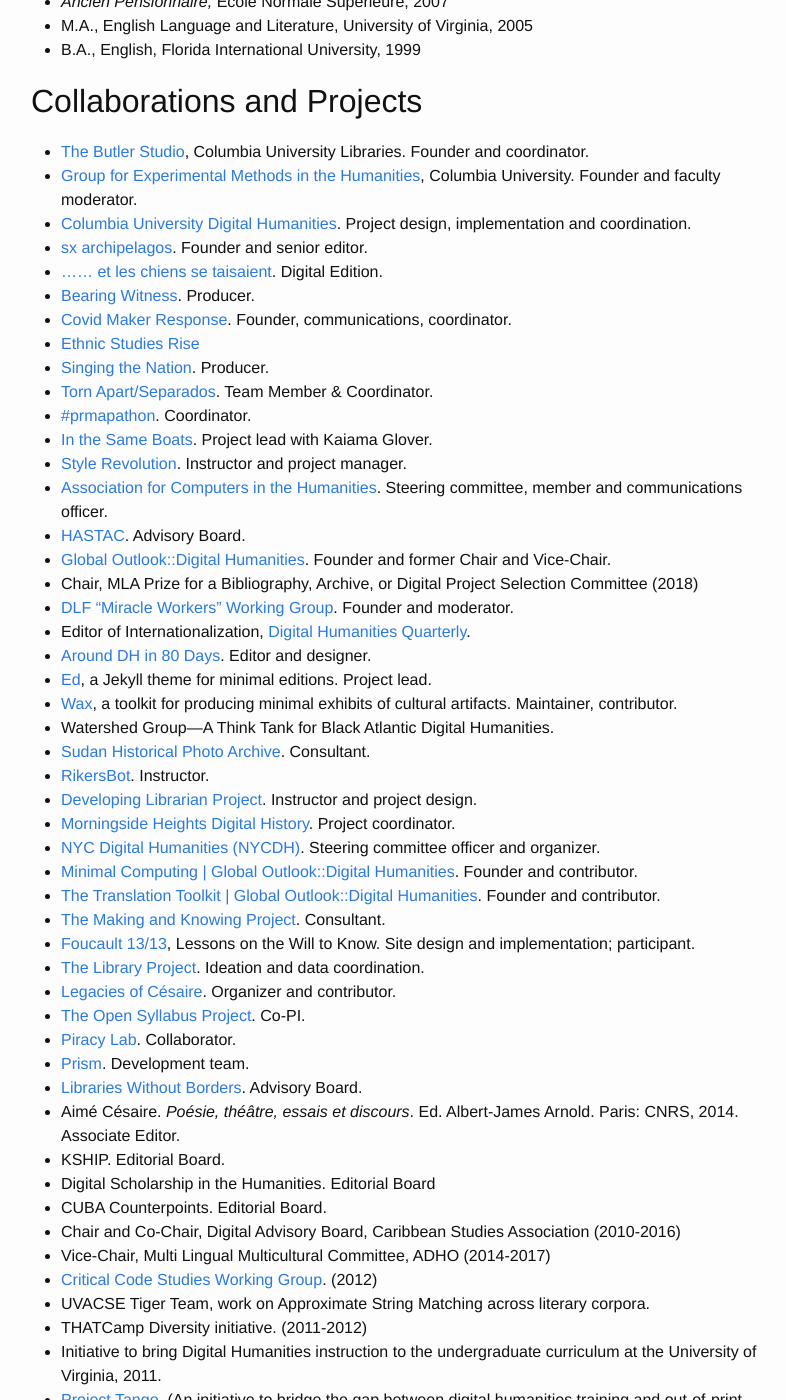
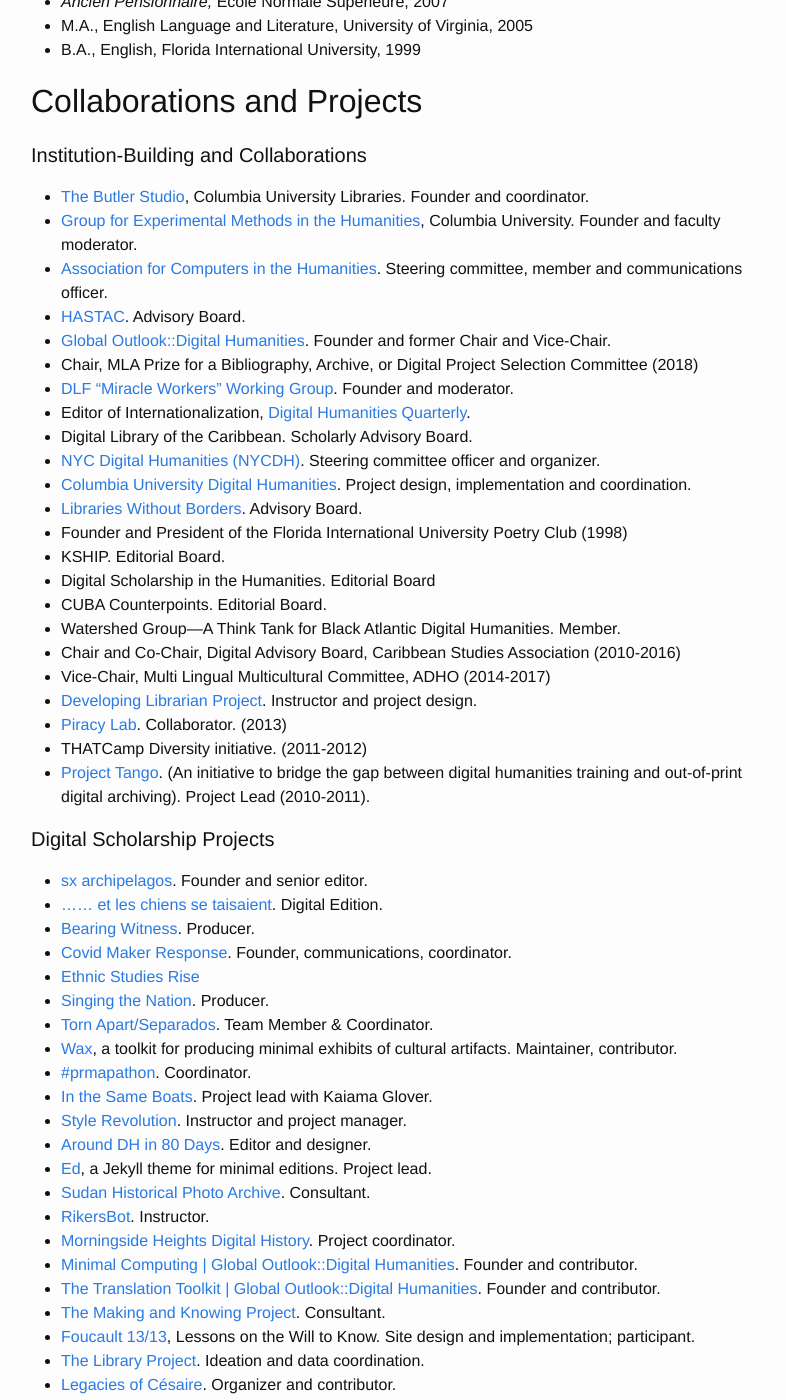
Before and after one commit to elotroalex/elotroalex, a Jekyll site: the page built from bio.md, in a window 1280 px wide and 1400 px high, scrolled down 630 px. Shown: the whole window, without its empty margins (239-1025 px from the left). Built offline with Jekyll 4.4.1, drawn with Linux system fonts in a browser that asks for light colours; some of the changed text lies outside the part shown.

Commit message:
updated CV

```diff
--- a/bio.md
+++ b/bio.md
@@ -25,9 +25,34 @@
 Collaborations and Projects
 ---------------------------
 
+#### Institution-Building and Collaborations
+
 - [The Butler Studio](https://studio.cul.columbia.edu/), Columbia University Libraries. Founder and coordinator.
 - [Group for Experimental Methods in the Humanities](http://xpmeth.plaintext.io/), Columbia University. Founder and faculty moderator.
+- [Association for Computers in the Humanities](http://ach.org/). Steering committee, member and communications officer.
+- [HASTAC](https://www.hastac.org/). Advisory Board.
+- [Global Outlook::Digital Humanities](http://globaloutlookdh.org). Founder and former Chair and Vice-Chair.
+- Chair, MLA Prize for a Bibliography, Archive, or Digital Project Selection Committee (2018)
+- [DLF "Miracle Workers" Working Group](https://www.diglib.org/groups/miracle-workers-working-group/). Founder and moderator.
+- Editor of Internationalization, [Digital Humanities Quarterly](http://www.digitalhumanities.org/dhq/).
+- Digital Library of the Caribbean. Scholarly Advisory Board.
+- [NYC Digital Humanities (NYCDH)](http://nycdh.org/). Steering committee officer and organizer.
 - [Columbia University Digital Humanities](https://digitalhumanities.columbia.edu/). Project design, implementation and coordination.
+- [Libraries Without Borders](https://www.librarieswithoutborders.org/). Advisory Board.
+- Founder and President of the Florida International University Poetry Club (1998)
+- KSHIP. Editorial Board.
+- Digital Scholarship in the Humanities. Editorial Board
+- CUBA Counterpoints. Editorial Board.
+- Watershed Group---A Think Tank for Black Atlantic Digital Humanities. Member.
+- Chair and Co-Chair, Digital Advisory Board, Caribbean Studies Association (2010-2016)
+- Vice-Chair, Multi Lingual Multicultural Committee, ADHO (2014-2017)
+- [Developing Librarian Project](http://www.developinglibrarian.org/). Instructor and project design.
+- [Piracy Lab](http://piracylab.org/ "Piracy Lab"). Collaborator. (2013)
+- THATCamp Diversity initiative. (2011-2012)
+- [Project Tango](http://uvatango.wordpress.com). (An initiative to bridge the gap between digital humanities training and out-of-print digital archiving). Project Lead (2010-2011).
+
+#### Digital Scholarship Projects
+
 - [sx archipelagos](http://smallaxe.net/sxarchipelagos/). Founder and senior editor.
 - [...... et les chiens se taisaient](http://cesaire.elotroalex.com/chiens/). Digital Edition.
 - [Bearing Witness](https://bearingwitness.github.io/). Producer.
@@ -35,24 +60,15 @@
 - [Ethnic Studies Rise](https://ethnicrise.github.io/)
 - [Singing the Nation](http://singingthenation.com/). Producer.
 - [Torn Apart/Separados](http://xpmethod.plaintext.in/torn-apart/). Team Member & Coordinator.
+- [Wax](https://minicomp.github.io/wax/), a toolkit for producing minimal exhibits of cultural artifacts. Maintainer, contributor.
 - [#prmapathon](http://xpmethod.plaintext.in/events/puerto-rico-mapathon.html). Coordinator.
 - [In the Same Boats](http://sameboats.org). Project lead with Kaiama Glover.
 - [Style Revolution](https://stylerevolution.github.io/). Instructor and project manager.
-- [Association for Computers in the Humanities](http://ach.org/). Steering committee, member and communications officer.
-- [HASTAC](https://www.hastac.org/). Advisory Board.
-- [Global Outlook::Digital Humanities](http://globaloutlookdh.org). Founder and former Chair and Vice-Chair.
-- Chair, MLA Prize for a Bibliography, Archive, or Digital Project Selection Committee (2018)
-- [DLF "Miracle Workers" Working Group](https://www.diglib.org/groups/miracle-workers-working-group/). Founder and moderator.
-- Editor of Internationalization, [Digital Humanities Quarterly](http://www.digitalhumanities.org/dhq/).
 - [Around DH in 80 Days](http://www.arounddh.org). Editor and designer.
 - [Ed](http://elotroalex.github.io/ed/), a Jekyll theme for minimal editions. Project lead.
-- [Wax](https://minicomp.github.io/wax/), a toolkit for producing minimal exhibits of cultural artifacts. Maintainer, contributor.
-- Watershed Group---A Think Tank for Black Atlantic Digital Humanities.
 - [Sudan Historical Photo Archive](http://sudanphoto.uofk.edu/). Consultant.
 - [RikersBot](https://twitter.com/rikersbot). Instructor.
-- [Developing Librarian Project](http://www.developinglibrarian.org/). Instructor and project design.
 - [Morningside Heights Digital History](https://mhdh.library.columbia.edu/). Project coordinator.
-- [NYC Digital Humanities (NYCDH)](http://nycdh.org/). Steering committee officer and organizer.
 - [Minimal Computing \| Global Outlook::Digital Humanities](http://go-dh.github.io/mincomp/). Founder and contributor.
 - [The Translation Toolkit \| Global Outlook::Digital Humanities](http://go-dh.github.io/translation-toolkit/). Founder and contributor.
 - [The Making and Knowing Project](http://www.makingandknowing.org/). Consultant.
@@ -60,24 +76,17 @@
 - [The Library Project](http://spatialinformationdesignlab.org/library/). Ideation and data coordination.
 - [Legacies of Césaire](http://cesairelegacies.cdrs.columbia.edu/). Organizer and contributor.
 - [The Open Syllabus Project](http://opensyllabusproject.org/). Co-PI.
-- [Piracy Lab](http://piracylab.org/ "Piracy Lab"). Collaborator.
 - [Prism](http://praxis.scholarslab.org/ "Prism"). Development team.
-- [Libraries Without Borders](https://www.librarieswithoutborders.org/). Advisory Board.
-- Aimé Césaire. *Poésie, théâtre, essais et discours*. Ed. Albert-James Arnold. Paris: CNRS, 2014. Associate Editor.
-- KSHIP. Editorial Board.
-- Digital Scholarship in the Humanities. Editorial Board
-- CUBA Counterpoints. Editorial Board.
-- Chair and Co-Chair, Digital Advisory Board, Caribbean Studies Association (2010-2016)
-- Vice-Chair, Multi Lingual Multicultural Committee, ADHO (2014-2017)
 - [Critical Code Studies Working Group](http://haccslab.com/?page_id=174). (2012)
-- UVACSE Tiger Team, work on Approximate String Matching across literary corpora.
-- THATCamp Diversity initiative. (2011-2012)
 - Initiative to bring Digital Humanities instruction to the undergraduate curriculum at the University of Virginia, 2011.
-- [Project Tango](http://uvatango.wordpress.com). (An initiative to bridge the gap between digital humanities training and out-of-print digital archiving). Project Lead (2010-2011).
 - Editor of the e-text edition of Alexander Exquemelin's Bucaneers of America. University of Virginia e-text center (2005)
+
+#### Service
+
+- Diversity & Inclusion Committee, Columbia University Libraries (2017-2019)
+- Digital Centers Committee, Columbia University Libraries (2012-2016)
 - Translator for the Student Interpreter Service Initiative at the University of Virginia Hospital (2004).
-- Translator for *Callaloo's* “Cuban Issue.” December 2000
-- Founder and President of the Florida International University Poetry Club (1998)
+
 
 Grants, Honors and Awards
 -------------------------
@@ -91,6 +100,7 @@
 -   [HASTAC](http://hastac.org/) fellow, 2011-2012
 -   Scholars' Lab [Praxis Program](http://praxis.scholarslab.org/ "Praxis Program") Cohort, 2011-2012
 -   University of Virginia Library [Scholars' Lab Fellow](http://www2.lib.virginia.edu/scholarslab/about/fellows.html "Scholars Lab Fellow"), 2010-2012
+- UVACSE Tiger Team, work on Approximate String Matching across literary corpor. 2011
 -   [NINES](http://www.nines.org/) (Networked Infrastructure for Nineteenth-Century Electronic Scholarship) Fellow, summer-fall 2010; fall 2011-spring 2012
 -   [SHANTI](http://shanti.virginia.edu/) (Sciences, Humanities & Arts Network of Technological Initiatives) Cohorts Fellowship Program to provide programming assistance for the *Et les chiens se taisaient* digital archive, 2009-2010.
 -   University of Virginia ENS Fellowship to cover a year of study at the *Ecole Normale Supérieure* in Paris. 2006-2007.
```
Also changed, not shown: other parts of bio.md (+1 -0 lines).
